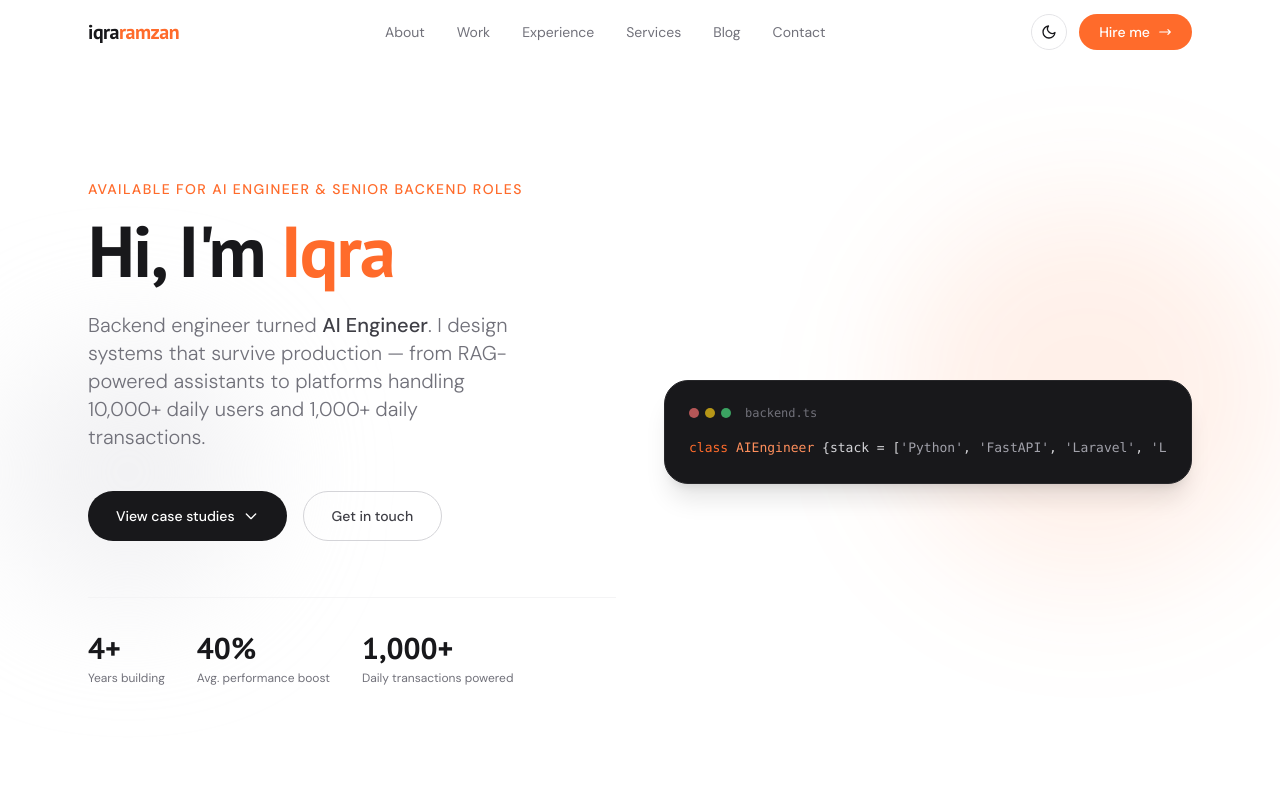
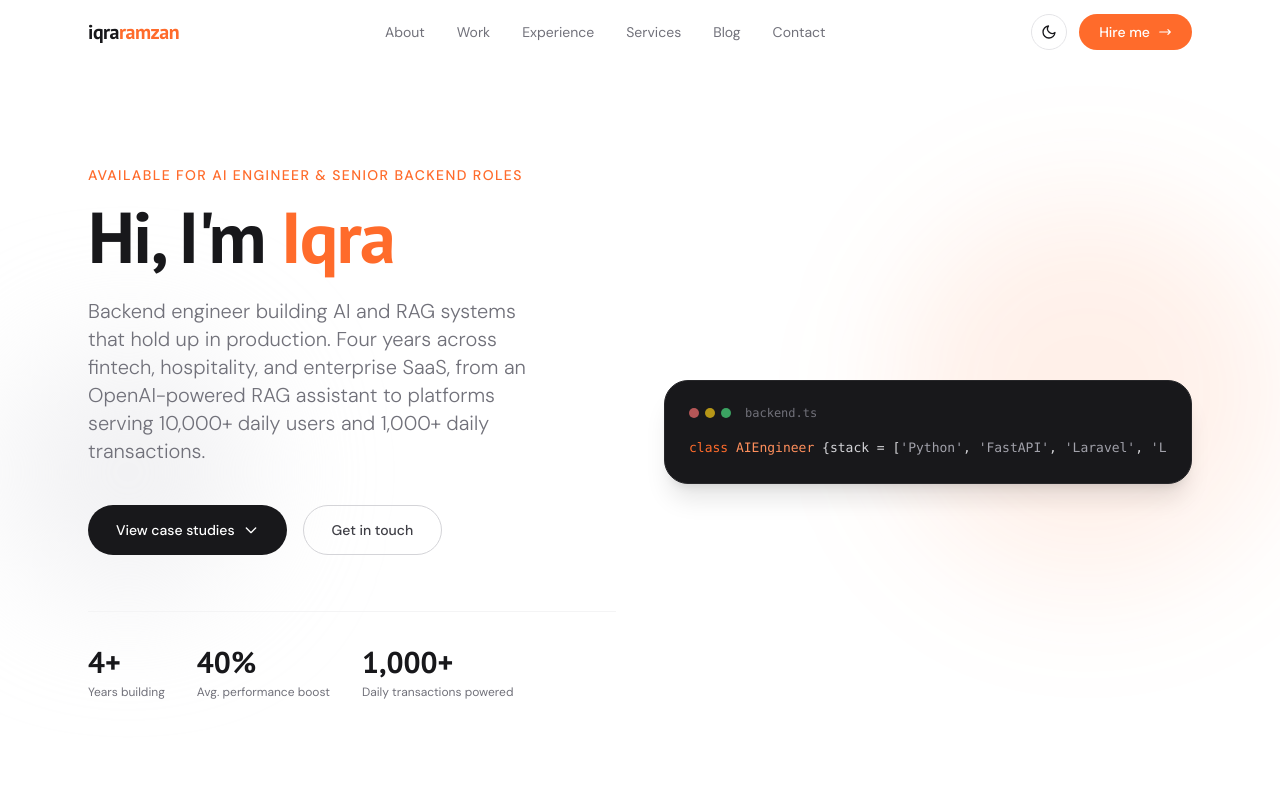
Before and after one commit to iqra-zb/portfolio, a Next.js app: page / in a window 1280 px wide. Shown: the top 800 px of the page. Built offline with nearby package versions, Linux system fonts and the light colour scheme.

Commit message:
feat:hero section details updated

```diff
--- a/components/Hero.tsx
+++ b/components/Hero.tsx
@@ -13,7 +13,7 @@ export default function Hero() {
               Hi, I&apos;m <span className="text-accent">Iqra</span>
             </h1>
             <p className="text-lg md:text-xl text-zinc-500 dark:text-zinc-400 font-light leading-relaxed max-w-md mb-10">
-              Backend engineer turned <strong className="font-medium text-zinc-700 dark:text-zinc-300">AI Engineer</strong>. I design systems that survive production — from RAG-powered assistants to platforms handling 10,000+ daily users and 1,000+ daily transactions.
+              Backend engineer building AI and RAG systems that hold up in production. Four years across fintech, hospitality, and enterprise SaaS, from an OpenAI-powered RAG assistant to platforms serving 10,000+ daily users and 1,000+ daily transactions.
             </p>
             <div className="flex flex-wrap gap-4">
               <a href="#work" className="shimmer inline-flex items-center gap-2 bg-zinc-900 dark:bg-white text-white dark:text-zinc-900 font-medium px-7 py-3.5 rounded-full hover:bg-zinc-700 dark:hover:bg-zinc-200 transition-colors text-sm">
```
